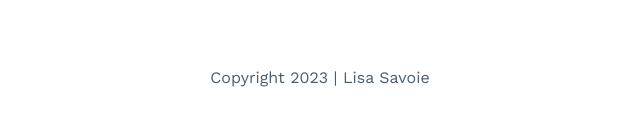
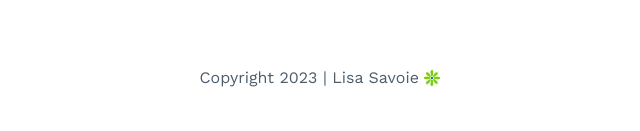
Before and after one commit to twosavoie/git-and-github-workflow, a website built with Parcel: page index.html in a window 1280 px wide. Shown: the part 1260-1391 px from the top of the page, 320-960 px from the left. Built offline with nearby package versions, Linux system fonts and the light colour scheme; a web font is replaced by a local one.

Commit message:
Added logo to copyright

```diff
--- a/css/main.css
+++ b/css/main.css
@@ -177,6 +177,8 @@ h3 {
 
 ul li {
   list-style: square;
+  /* trying something 🙂 */
+  /* list-style-type: "🙂"; */
 }
 
 .resource-wrapper ul {
@@ -209,6 +211,9 @@ footer p {
   opacity: 1;
   height: auto;
   transition: 0.5s;
+}
+.copyright-image {
+  padding-bottom: 2px;
 }
 
 /* Code from https://codesandbox.io/s/js-lesson06-challenge01-solution-v1o84?file=/js/script.js:0-825
--- a/index.html
+++ b/index.html
@@ -285,10 +285,9 @@
   <footer class="flex-wrapper">
     <div class="content-wrapper">
       <p>Copyright
-        <script>document.write(new Date().getFullYear())</script> | Lisa Savoie
+        <script>document.write(new Date().getFullYear())</script> | Lisa Savoie <img src="img/favicon.png" alt="LS Codes logo" width="16px" class="copyright-image">
       </p>
     </div>
-
   </footer>
   <script src="js/vendor/modernizr-3.11.2.min.js"></script>
   <script src="js/plugins.js"></script>
```
Also changed, not shown: img/favicon.png (added).
